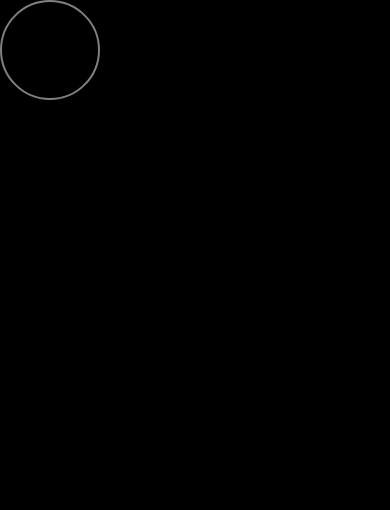
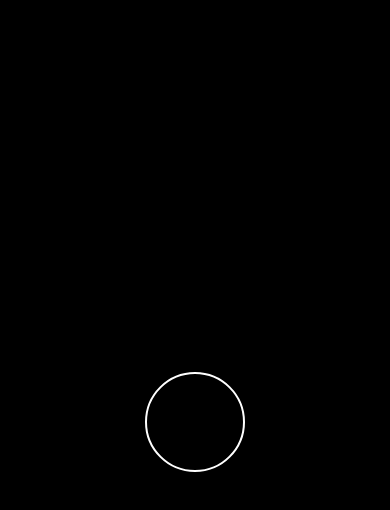
Before and after one commit to dgamma3/experiment2, a React Native app: screen / in a window 390 px wide. Shown: the top 510 px of the page. Built offline with nearby package versions, Linux system fonts and the light colour scheme.

Commit message:
progress

```diff
--- a/OverlayWithHole.js
+++ b/OverlayWithHole.js
@@ -6,22 +6,22 @@ const { width, height } = Dimensions.get('window');
 const OverlayWithHole = ({ holeSize }) => {
   const overlayStyles = StyleSheet.create({
     overlay: {
-      zIndex: 100,
       flex: 1,
+      height: '100%',
       width: '100%',
-      height: '100%',
-      backgroundColor: 'black',
-      //opacity: 0.8
+      backgroundColor: 'rgba(0, 0, 0, 1)',
     },
     hole: {
       position: 'absolute',
+      top: (height - holeSize) / 2,
+      left: (width - holeSize) / 2,
       width: holeSize,
       height: holeSize,
       borderRadius: holeSize / 2,
-      backgroundColor: 'transparent',
-      opacity: 0.5,
       borderWidth: 2,
       borderColor: 'white',
+      backgroundColor: 'transparent',
+      pointerEvents: 'none',
     },
   });
 
```
